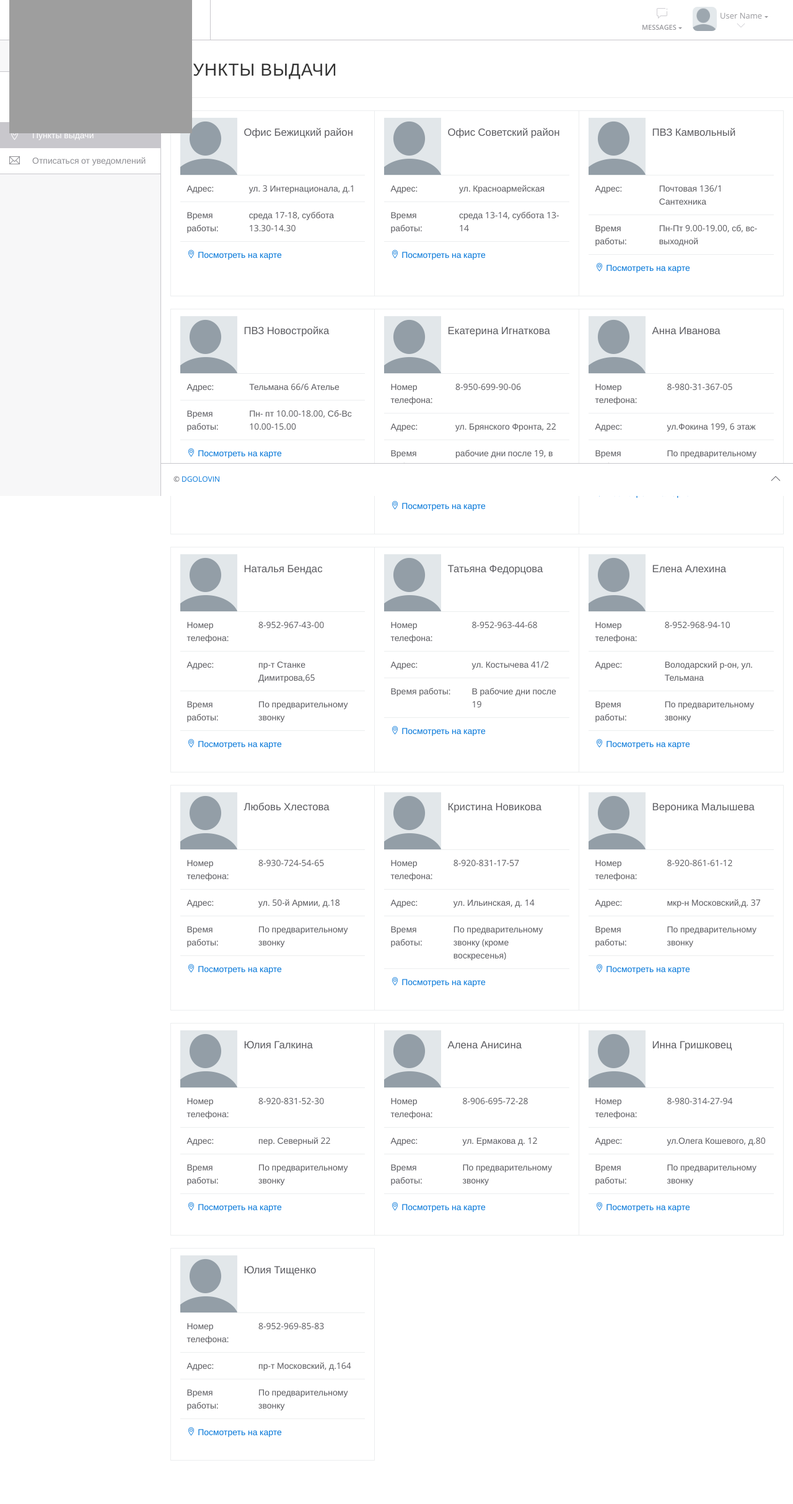
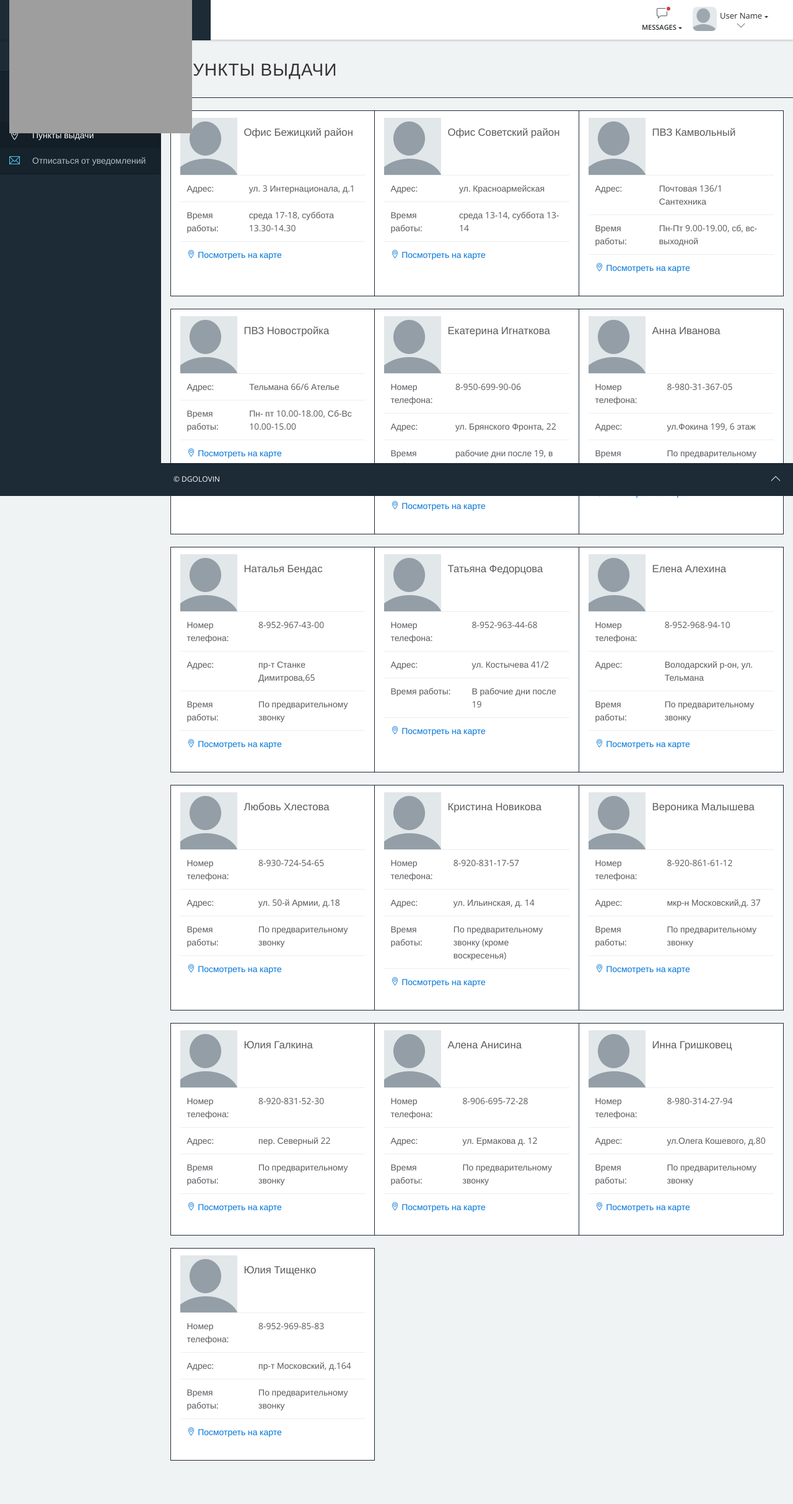
Before and after one commit to EugeneDem/sp-service, a web app: file html/point.html in a window 1280 px wide. Shown: the whole page at 62% size. Run offline with its HTML, style and script files only (its server is not run), Linux system fonts and the light colour scheme; grey boxes are pictures that could not be loaded.

Commit message:
add dark theme

```diff
--- a/html/assets/css/main.css
+++ b/html/assets/css/main.css
@@ -126,6 +126,10 @@ body {
   list-style: none;
 }
 
+.sidebar > div nav > ul > li:focus {
+  outline: 0 none;
+}
+
 .sidebar > div nav > ul > li a {
   border-bottom: none;
   color: #8e8e93;
@@ -523,13 +527,13 @@ ul.sub-menu li ul.sub-menu li ul.sub-menu li a {
   margin: 0;
 }
 
-.navbar .navbar-nav .nav .dropdown-light:after {
+.navbar .navbar-nav .nav .dropdown-light:after,.navbar .navbar-nav .nav .dropdown-dark:after {
   top: -9px;
   right: 36px;
   left: auto;
 }
 
-.navbar .navbar-nav .nav .dropdown-light:before {
+.navbar .navbar-nav .nav .dropdown-light:before,.navbar .navbar-nav .nav .dropdown-dark:before {
   top: -11px;
   right: 35px;
   left: auto;
@@ -694,6 +698,7 @@ ul.sub-menu li ul.sub-menu li ul.sub-menu li a {
 
 .navbar .navbar-nav .dropdown-menu.dropdown-messages .drop-down-wrapper ul > li a:hover,.navbar .navbar-nav .dropdown-menu.dropdown-messages .drop-down-wrapper ul > li a:focus,.navbar .navbar-nav .dropdown-menu.dropdown-messages .drop-down-wrapper ul > li a:active {
   background-color: #e9e8ea;
+  text-decoration: none;
 }
 
 .navbar .navbar-nav .dropdown-menu.dropdown-messages .drop-down-wrapper ul > li a .thread-image {
@@ -701,6 +706,12 @@ ul.sub-menu li ul.sub-menu li ul.sub-menu li a {
   margin-right: 8px;
   width: 50px;
   height: 50px;
+}
+
+.navbar .navbar-nav .dropdown-menu.dropdown-messages .drop-down-wrapper ul > li a .thread-image img {
+  display: inline-block;
+  max-width: 100%;
+  height: auto;
 }
 
 .navbar .navbar-nav .dropdown-menu.dropdown-messages .drop-down-wrapper ul > li a .author {
@@ -724,6 +735,99 @@ ul.sub-menu li ul.sub-menu li ul.sub-menu li a {
   font-weight: 600;
   font-style: italic;
   font-size: 11px;
+}
+
+.panel-red,.partition-red {
+  position: relative;
+  background-color: #C82E29;
+  color: #fff;
+}
+
+.dropdown-menu.dropdown-light:before,.dropdown-menu.dropdown-light:after {
+  position: absolute;
+  display: block;
+  width: 0;
+  height: 0;
+  border-style: solid;
+  border-color: transparent;
+}
+
+.dropdown-menu.dropdown-light:before {
+  position: absolute;
+  top: -11px;
+  left: 10px;
+  display: block;
+  width: 0;
+  height: 0;
+  border-width: 11px;
+  border-style: solid;
+  border-top-width: 0;
+  border-bottom-color: rgba(17, 17, 17, 0.15);
+  content: "";
+}
+
+.dropdown-menu.dropdown-light:after {
+  position: absolute;
+  top: -9px;
+  left: 11px;
+  display: block;
+  width: 0;
+  height: 0;
+  border-width: 10px;
+  border-style: solid;
+  border-color: transparent;
+  border-top-width: 0;
+  border-bottom-color: #FFFFFF;
+  content: "";
+}
+
+.dropdown-menu.dropdown-dark {
+  position: absolute;
+  z-index: 1000;
+  padding: 0;
+  min-width: 166px;
+  max-width: 300px;
+  border: 1px solid #1a1c1e;
+  border-radius: 0;
+  background-color: #2B3034;
+  box-shadow: none;
+  list-style: none outside none;
+  text-shadow: none;
+}
+
+.dropdown-menu.dropdown-dark:after {
+  position: absolute;
+  top: -9px;
+  left: 10px;
+  display: block;
+  width: 0;
+  height: 0;
+  border-width: 10px;
+  border-style: solid;
+  border-color: transparent;
+  border-top-width: 0;
+  border-bottom-color: #2B3034;
+  content: "";
+}
+
+.dropdown-menu.dropdown-dark li p,.dropdown-menu.dropdown-dark li a,.dropdown-menu.dropdown-dark .drop-down-wrapper li p,.dropdown-menu.dropdown-dark .drop-down-wrapper li a {
+  display: block;
+  margin: 0;
+  padding: 8px 8px 6px;
+  border-bottom-width: 1px;
+  border-bottom-style: solid;
+  border-bottom-color: #1a1c1e;
+  color: #ededed;
+  color: #fff;
+  white-space: normal;
+  font-weight: 300;
+  font-size: 12px;
+}
+
+.dropdown-menu.dropdown-dark > li > a:hover,.dropdown-menu.dropdown-dark > li > a:focus,.dropdown-menu.dropdown-dark .dropdown-submenu:hover > a,.dropdown-menu.dropdown-dark .dropdown-submenu:focus > a,.dropdown-menu.dropdown-dark .drop-down-wrapper li a:hover,.dropdown-menu.dropdown-dark .drop-down-wrapper li a:focus {
+  outline: 0;
+  background-color: #212326;
+  text-decoration: none;
 }
 
 .main-content {
--- /dev/null
+++ b/html/assets/css/theme.css
@@ -0,0 +1,116 @@
+body {
+  background: #F0F3F4;
+}
+
+.navbar .navbar-header {
+  border-right-color: rgba(0, 0, 0, 0.2);
+  border-bottom-color: rgba(0, 0, 0, 0.2);
+  background: #1C2B36;
+}
+
+.navbar .navbar-header .sidebar-toggler,.navbar .navbar-header .sidebar-mobile-toggler {
+  color: #5c798f;
+}
+
+.navbar .navbar-collapse {
+  border-bottom-color: rgba(0, 0, 0, 0.2);
+  background: #fff;
+  box-shadow: 0 0 4px rgba(0, 0, 0, 0.2);
+}
+
+.navbar .navbar-collapse .navbar-nav > li > a {
+  color: #141719;
+}
+
+.navbar .navbar-collapse .navbar-nav > li > a i {
+  color: #3E4B5C;
+}
+
+.navbar .navbar-collapse .navbar-nav .dot-badge {
+  border-color: #fff;
+}
+
+#sidebar {
+  background: #1C2B36;
+}
+
+#sidebar nav {
+  border-right-color: #1C2B36;
+}
+
+#sidebar nav > ul {
+  border-top-color: #141518;
+  border-bottom-color: #141518;
+  background: #16232D;
+}
+
+#sidebar nav > ul > li.open,#sidebar nav > ul > li:hover {
+  background: #0e161c;
+}
+
+#sidebar nav > ul > li.active {
+  background: #131E26;
+}
+
+#sidebar nav > ul > li.active > a .item-media > i {
+  color: #fff;
+}
+
+#sidebar nav > ul > li.active > a .item-inner {
+  color: #fff;
+}
+
+#sidebar nav > ul > li > a .item-media > i {
+  color: #51C6EA;
+}
+
+#sidebar nav > ul > li > a .item-inner {
+  border-bottom-color: #141518;
+  color: #b4bcc8;
+}
+
+#sidebar nav > ul > li > a:active:focus {
+  background: #131E26;
+}
+
+.app > footer {
+  border-top-color: rgba(0, 0, 0, 0.2);
+  background: #1C2B36;
+  color: #fff;
+}
+
+.app > footer a {
+  color: #fff;
+}
+
+.main-content-title {
+  border-bottom-color: #1C2B36;
+}
+
+.address-list__item {
+  border-top: 1px solid #1C2B36;
+  border-bottom: 1px solid #1C2B36;
+  background-color: #fff;
+}
+
+.address-list__item:nth-of-type(n-1) {
+  border-right: 1px solid #1C2B36;
+}
+
+@media (min-width: 992px) {
+  .address-list__item:nth-child(3n-2) {
+    border-left: 1px solid #1C2B36;
+  }
+}
+
+@media (max-width: 991px) {
+  .address-list__item:nth-child(2n-1) {
+    border-left: 1px solid #1C2B36;
+  }
+}
+
+@media (max-width: 576px) {
+  .address-list__item:nth-child(2n) {
+    border-left: 1px solid #1C2B36;
+  }
+}
--- a/html/point.html
+++ b/html/point.html
@@ -18,6 +18,7 @@
     <link rel="stylesheet" href="assets/css/perfect-scrollbar.min.css">
     <link rel="stylesheet" href="assets/css/animate.min.css">
     <link rel="stylesheet" href="assets/css/main.css">
+    <link rel="stylesheet" href="assets/css/theme.css">
   </head>
   <body>
     <div id="app" class="app app-navbar-fixed app-sidebar-fixed app-footer-fixed">
@@ -70,17 +71,17 @@
                       <ul>
                         <li class="unread"><a href="javascript:;" class="unread">
                             <div class="clearfix">
-                              <div class="thread-image"><img src="./assets/images/avatar-2.jpg" alt=""></div>
+                              <div class="thread-image"><img src="content/images/noavatar.png" alt=""></div>
                               <div class="thread-content"><span class="author">Nicole Bell</span><span class="preview">Duis mollis, est non commodo luctus, nisi erat porttitor ligula...</span><span class="time">Just Now</span></div>
                             </div></a></li>
                         <li><a href="javascript:;" class="unread">
                             <div class="clearfix">
-                              <div class="thread-image"><img src="./assets/images/avatar-3.jpg" alt=""></div>
+                              <div class="thread-image"><img src="content/images/noavatar.png" alt=""></div>
                               <div class="thread-content"><span class="author">Steven Thompson</span><span class="preview">Duis mollis, est non commodo luctus, nisi erat porttitor ligula...</span><span class="time">8 hrs</span></div>
                             </div></a></li>
                         <li><a href="javascript:;">
                             <div class="clearfix">
-                              <div class="thread-image"><img src="./assets/images/avatar-5.jpg" alt=""></div>
+                              <div class="thread-image"><img src="content/images/noavatar.png" alt=""></div>
                               <div class="thread-content"><span class="author">Kenneth Ross</span><span class="preview">Duis mollis, est non commodo luctus, nisi erat porttitor ligula...</span><span class="time">14 hrs</span></div>
                             </div></a></li>
                       </ul>
@@ -92,7 +93,7 @@
               <!-- end: MESSAGES DROPDOWN-->
               <!-- start: USER OPTIONS DROPDOWN-->
               <li class="nav-item dropdown current-user"><a href="#" data-toggle="dropdown" class="nav-link dropdown-toggle"><img src="content/images/noavatar.png" alt="User Name"><span class="username">User Name<i class="ti-angle-down"></i></span></a>
-                <ul class="dropdown-menu dropdown-light">
+                <ul class="dropdown-menu dropdown-dark">
                   <li><a href="pages_user_profile.html">My Profile</a></li>
                   <li><a href="pages_calendar.html">My Calendar</a></li>
                   <li><a href="pages_messages.html">My Messages (3)</a></li>
--- a/source/assets/scss/_layout-elements/_nav.scss
+++ b/source/assets/scss/_layout-elements/_nav.scss
@@ -40,6 +40,10 @@ $link-color: #000;
     border-bottom: 1px solid #c8c7cc;
 
     > li {
+        &:focus {
+            outline: 0 none;
+        }
+
         a {
             color: #8e8e93;
             border-bottom: none;
--- /dev/null
+++ b/source/assets/scss/theme.scss
@@ -0,0 +1,135 @@
+@import "_variables";
+@import "_mixin";
+
+body {
+    background: #F0F3F4;
+}
+
+.navbar {
+    .navbar-header {
+        background: #1C2B36;
+        border-right-color: rgba(0, 0, 0, 0.2);
+        border-bottom-color: rgba(0, 0, 0, 0.2);
+
+        .sidebar-toggler,
+        .sidebar-mobile-toggler {
+            color: #5c798f;
+        }
+    }
+
+    .navbar-collapse {
+        background: #fff;
+        border-bottom-color: rgba(0, 0, 0, 0.2);
+        box-shadow: 0 0 4px rgba(0, 0, 0, 0.2);
+
+        .navbar-nav {
+            > li > a {
+                color: #141719;
+
+                i {
+                    color: #3E4B5C;
+                }
+            }
+
+            .dot-badge {
+                border-color: #fff;
+            }
+        }
+    }
+}
+
+#sidebar {
+    background: #1C2B36;
+
+    nav {
+        border-right-color: #1C2B36;
+
+        > ul {
+            background: #16232D;
+            border-bottom-color: #141518;
+            border-top-color: #141518;
+
+            > li {
+                &.open,
+                &:hover {
+                    background: #0e161c;
+                }
+
+                &.active {
+                    background: #131E26;
+
+                    > a {
+                        .item-media > i {
+                            color: #fff;
+                        }
+
+                        .item-inner {
+                            color: #fff;
+                        }
+                    }
+                }
+
+                > a {
+                    .item-media > i {
+                        color: #51C6EA;
+                    }
+
+                    .item-inner {
+                        color: #b4bcc8;
+                        border-bottom-color: #141518;
+                    }
+
+                    &:active:focus {
+                        background: #131E26;
+                    }
+                }
+            }
+        }
+    }
+}
+
+.app {
+    > footer {
+        background: #1C2B36;
+        border-top-color: rgba(0, 0, 0, 0.2);
+        color: #fff;
+
+        a {
+            color: #fff;
+        }
+    }
+}
+
+.main-content-title {
+    border-bottom-color: #1C2B36;
+}
+
+.address-list {
+    &__item {
+        background-color: #fff;
+        border-bottom: 1px solid #1C2B36;
+        border-top: 1px solid #1C2B36;
+
+        @media (max-width: $screen-xs-min) {
+            &:nth-child(2n){
+                border-left: 1px solid #1C2B36;
+            }
+        }
+
+        @media (max-width: $screen-sm-max) {
+            &:nth-child(2n-1){
+                border-left: 1px solid #1C2B36;
+            }
+        }
+
+        @media (min-width: $screen-md-min) {
+            &:nth-child(3n-2){
+                border-left: 1px solid #1C2B36;
+            }
+        }
+
+        &:nth-of-type(n-1){
+            border-right: 1px solid #1C2B36;
+        }
+    }
+}
--- a/source/blocks/head/head.jade
+++ b/source/blocks/head/head.jade
@@ -23,3 +23,4 @@ head
 	link(rel='stylesheet' href='assets/css/animate.min.css')
 	//- link(rel='stylesheet' href='assets/css/style.css')
 	link(rel='stylesheet' href='assets/css/main.css')
+	link(rel='stylesheet' href='assets/css/theme.css')
```
Also changed, not shown: html/assets/js/main.js (+36 -25 lines), html/index.html (+5 -4 lines), html/org.html (+5 -4 lines), source/assets/js/main.js (+36 -25 lines), source/assets/scss/_layout-elements/_top-navbar.scss (+114 -1 lines), source/blocks/layout/layout.jade (+4 -4 lines).
